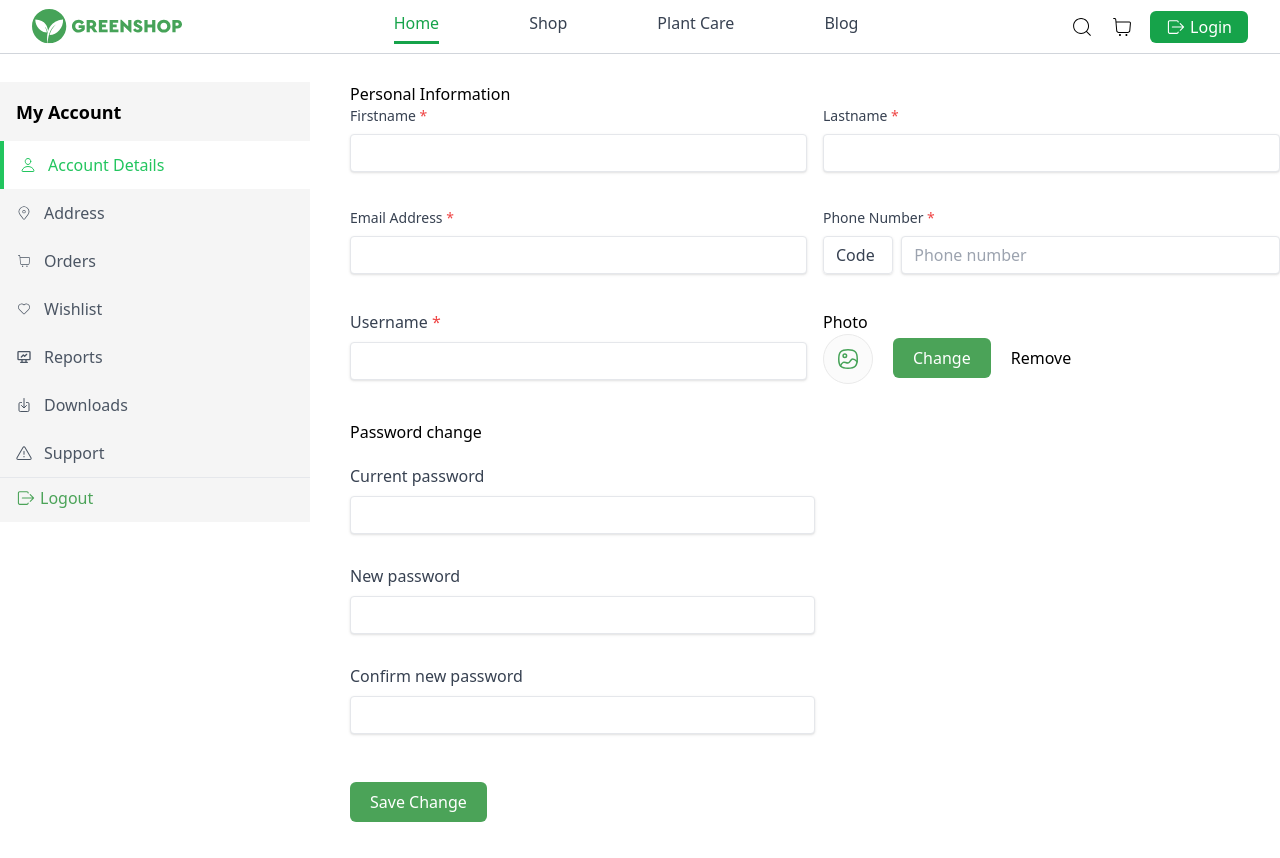
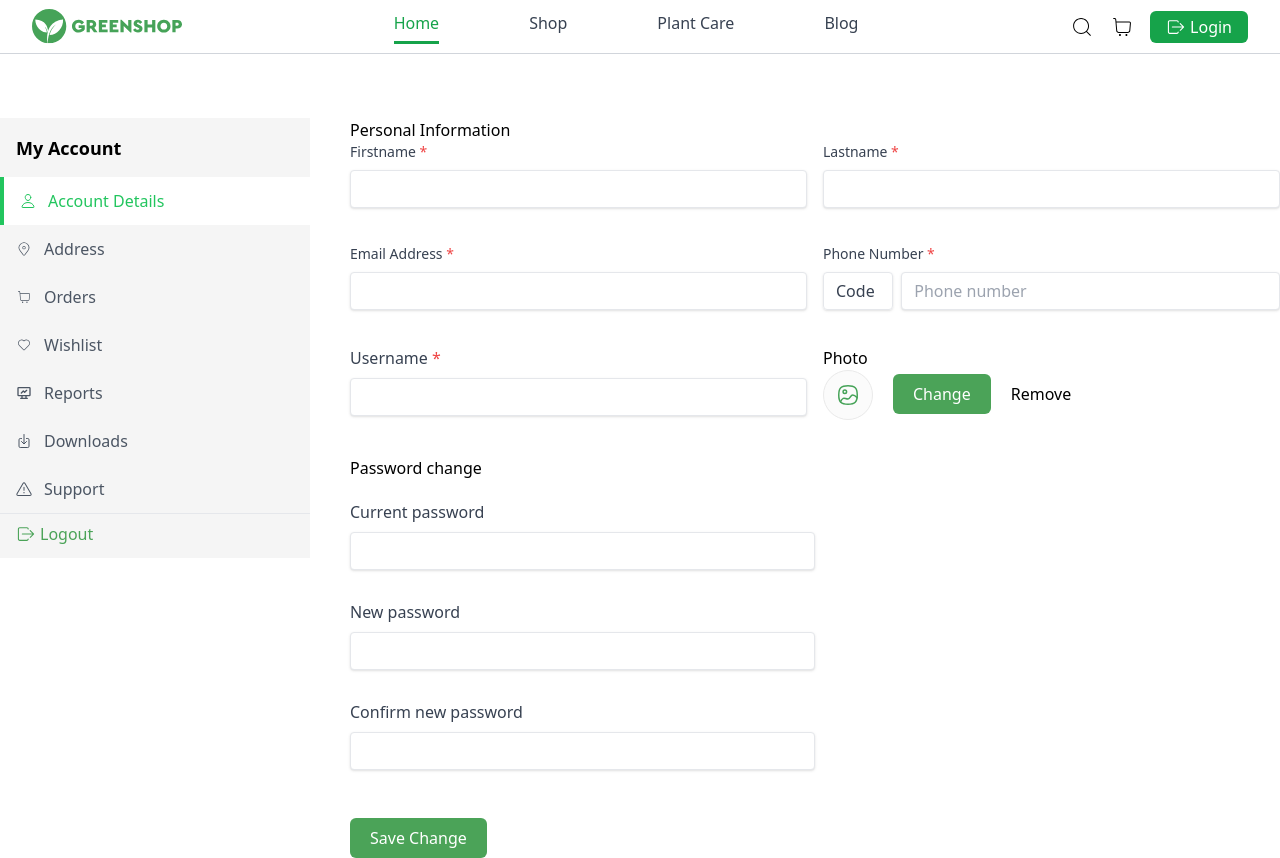
Before and after one commit to feyishola/greenshop, a React (Create React App) app: page /account in a window 1280 px wide. Before the commit the page ends 822 px from the top, so only its background shows below. Built offline with nearby package versions, Linux system fonts and the light colour scheme.

Commit message:
increased the margintop of the accoutdetails page

```diff
--- a/src/pages/accountdetails.jsx
+++ b/src/pages/accountdetails.jsx
@@ -30,8 +30,8 @@ const AccountDetails = () => {
       };
 
   return (
-    <div className='flex flex-col'>
-        <div className='w-full flex flex-col md:flex-row gap-10 mt-7'>
+    <div className='flex flex-col mt-16'>
+        <div className='w-full flex flex-col md:flex-row gap-10'>
 
           {/* Right Side Section - Hidden on Small Screens */}
           <div className='p-5 md:p-0'>
```
